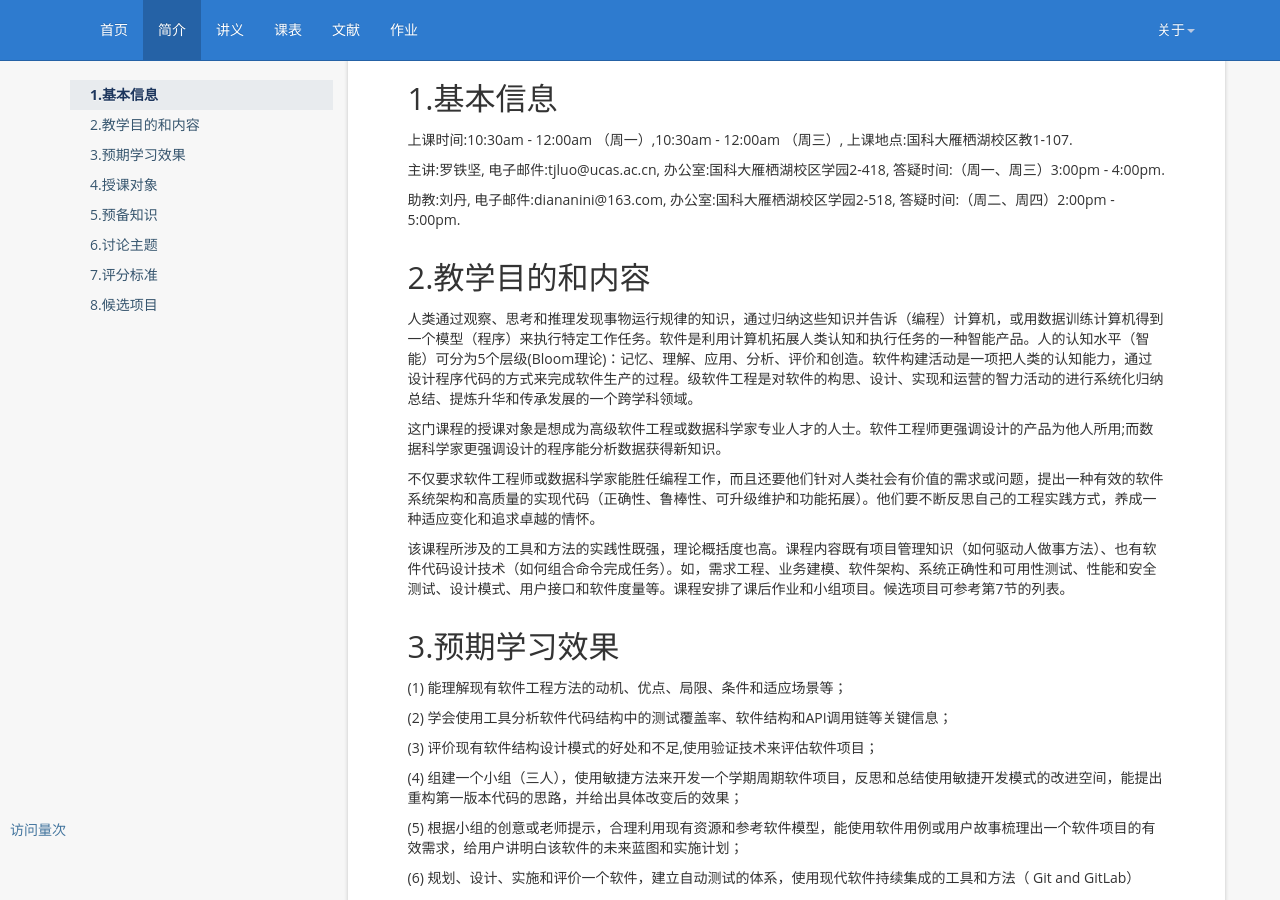
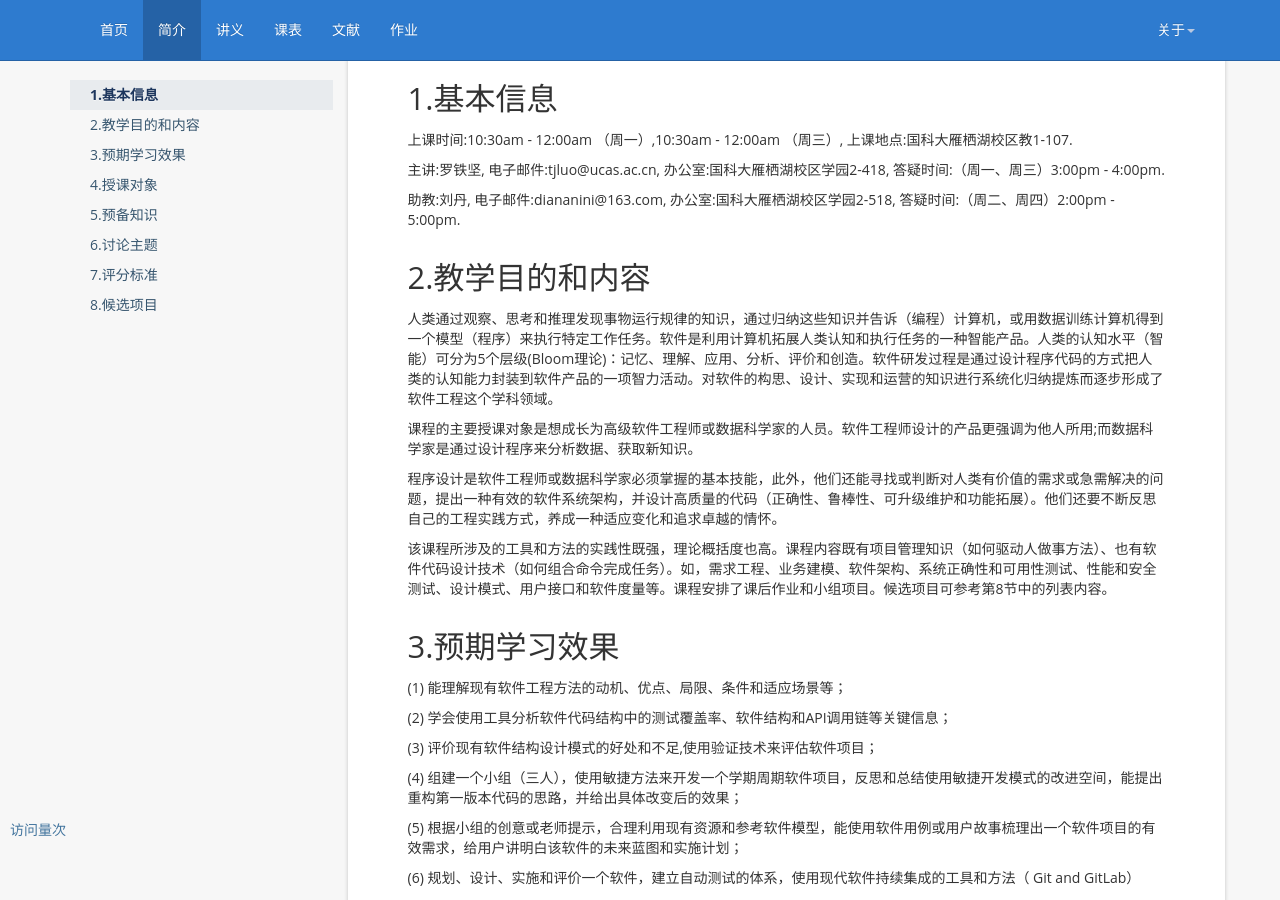
Before and after one commit to tjluo-ucas/ase, a Jekyll site: the page built from _posts/2019-02-08-intro.md, in a window 1280 px wide and 900 px high. Built offline with Jekyll 4.4.1, drawn with Linux system fonts in a browser that asks for light colours; nearby versions of some CDN libraries; comment, search, counter and statistics services are not loaded.

Commit message:
Update 2019-02-08-intro.md

```diff
--- a/_posts/2019-02-08-intro.md
+++ b/_posts/2019-02-08-intro.md
@@ -25,13 +25,13 @@ banner: 课程简介
 
 2.教学目的和内容 {#contents}
 ---------------------------
-人类通过观察、思考和推理发现事物运行规律的知识，通过归纳这些知识并告诉（编程）计算机，或用数据训练计算机得到一个模型（程序）来执行特定工作任务。软件是利用计算机拓展人类认知和执行任务的一种智能产品。人的认知水平（智能）可分为5个层级(Bloom理论)：记忆、理解、应用、分析、评价和创造。软件构建活动是一项把人类的认知能力，通过设计程序代码的方式来完成软件生产的过程。级软件工程是对软件的构思、设计、实现和运营的智力活动的进行系统化归纳总结、提炼升华和传承发展的一个跨学科领域。
+人类通过观察、思考和推理发现事物运行规律的知识，通过归纳这些知识并告诉（编程）计算机，或用数据训练计算机得到一个模型（程序）来执行特定工作任务。软件是利用计算机拓展人类认知和执行任务的一种智能产品。人类的认知水平（智能）可分为5个层级(Bloom理论)：记忆、理解、应用、分析、评价和创造。软件研发过程是通过设计程序代码的方式把人类的认知能力封装到软件产品的一项智力活动。对软件的构思、设计、实现和运营的知识进行系统化归纳提炼而逐步形成了软件工程这个学科领域。
 
-这门课程的授课对象是想成为高级软件工程或数据科学家专业人才的人士。软件工程师更强调设计的产品为他人所用;而数据科学家更强调设计的程序能分析数据获得新知识。
+课程的主要授课对象是想成长为高级软件工程师或数据科学家的人员。软件工程师设计的产品更强调为他人所用;而数据科学家是通过设计程序来分析数据、获取新知识。
 
-不仅要求软件工程师或数据科学家能胜任编程工作，而且还要他们针对人类社会有价值的需求或问题，提出一种有效的软件系统架构和高质量的实现代码（正确性、鲁棒性、可升级维护和功能拓展）。他们要不断反思自己的工程实践方式，养成一种适应变化和追求卓越的情怀。
+程序设计是软件工程师或数据科学家必须掌握的基本技能，此外，他们还能寻找或判断对人类有价值的需求或急需解决的问题，提出一种有效的软件系统架构，并设计高质量的代码（正确性、鲁棒性、可升级维护和功能拓展）。他们还要不断反思自己的工程实践方式，养成一种适应变化和追求卓越的情怀。
 
-该课程所涉及的工具和方法的实践性既强，理论概括度也高。课程内容既有项目管理知识（如何驱动人做事方法）、也有软件代码设计技术（如何组合命令完成任务）。如，需求工程、业务建模、软件架构、系统正确性和可用性测试、性能和安全测试、设计模式、用户接口和软件度量等。课程安排了课后作业和小组项目。候选项目可参考第7节的列表。
+该课程所涉及的工具和方法的实践性既强，理论概括度也高。课程内容既有项目管理知识（如何驱动人做事方法）、也有软件代码设计技术（如何组合命令完成任务）。如，需求工程、业务建模、软件架构、系统正确性和可用性测试、性能和安全测试、设计模式、用户接口和软件度量等。课程安排了课后作业和小组项目。候选项目可参考第8节中的列表内容。
 
 3.预期学习效果 {#outcomes}
 ---------------------------------
```
